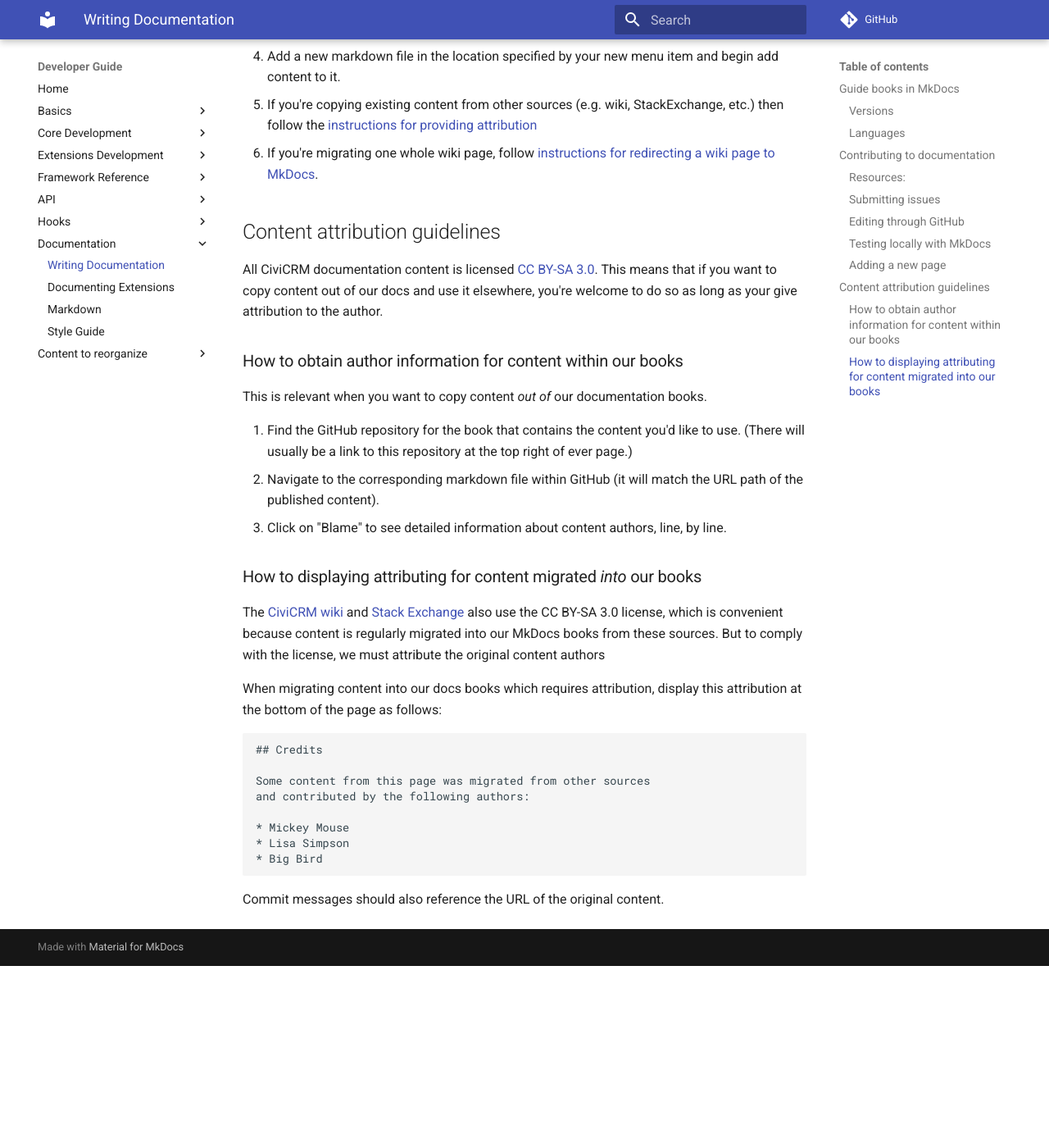
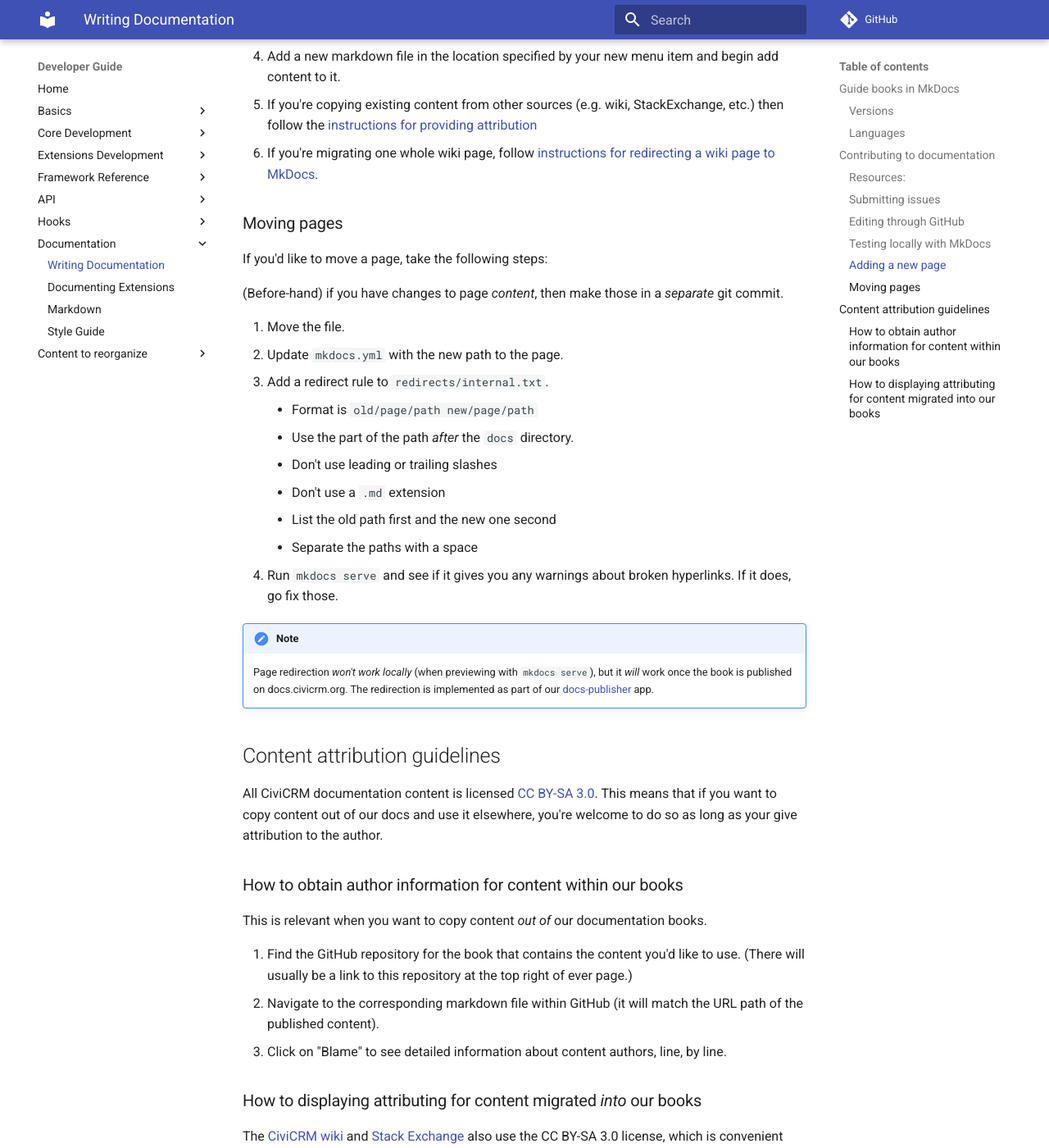
Before and after one commit to civicrm/civicrm-dev-docs, an MkDocs documentation site: the page built from docs/documentation/index.md, in a window 1280 px wide and 1400 px high, scrolled down 3378 px. Shown: the whole window at 82% size. Built offline with MkDocs 1.6.1 and Material for MkDocs 9.7.7, drawn with Linux system fonts in a browser that asks for light colours; comment, search, counter and statistics services are not loaded; old or Windows-style settings are respelled for this version of MkDocs; before the commit the page ends 4556 px from its top, so only the background shows below that.

Commit message:
Document how to move a page
Close #184

```diff
--- a/docs/documentation/index.md
+++ b/docs/documentation/index.md
@@ -116,6 +116,26 @@
 1. If you're copying existing content from other sources (e.g. wiki, StackExchange, etc.) then follow the [instructions for providing attribution](#attributing-imports)
 1. If you're migrating one whole wiki page, follow [instructions for redirecting a wiki page to MkDocs](https://wiki.civicrm.org/confluence/display/CRMDOC/Content+migration+from+wiki+to+Developer+Guide#ContentmigrationfromwikitoDeveloperGuide-HowtoredirectonewikipagetotheDevGuide).
 
+### Moving pages
+
+If you'd like to move a page, take the following steps:
+
+(Before-hand) if you have changes to page *content*, then make those in a *separate* git commit.
+
+1. Move the file.
+1. Update `mkdocs.yml` with the new path to the page.
+1. Add a redirect rule to `redirects/internal.txt`.
+    * Format is `old/page/path new/page/path`
+    * Use the part of the path *after* the `docs` directory.
+    * Don't use leading or trailing slashes
+    * Don't use a `.md` extension
+    * List the old path first and the new one second
+    * Separate the paths with a space
+1. Run `mkdocs serve` and see if it gives you any warnings about broken hyperlinks. If it does, go fix those.
+
+!!! note
+    Page redirection *won't work locally* (when previewing with `mkdocs serve`), but it *will* work once the book is published on docs.civicrm.org. The redirection is implemented as part of our [docs-publisher](https://lab.civicrm.org/documentation/docs-publisher) app.
+
 ## Content attribution guidelines {:#attribution}
 
 All CiviCRM documentation content is licensed [CC BY-SA 3.0](https://creativecommons.org/licenses/by-sa/3.0/). This means that if you want to copy content out of our docs and use it elsewhere, you're welcome to do so as long as your give attribution to the author.
```
